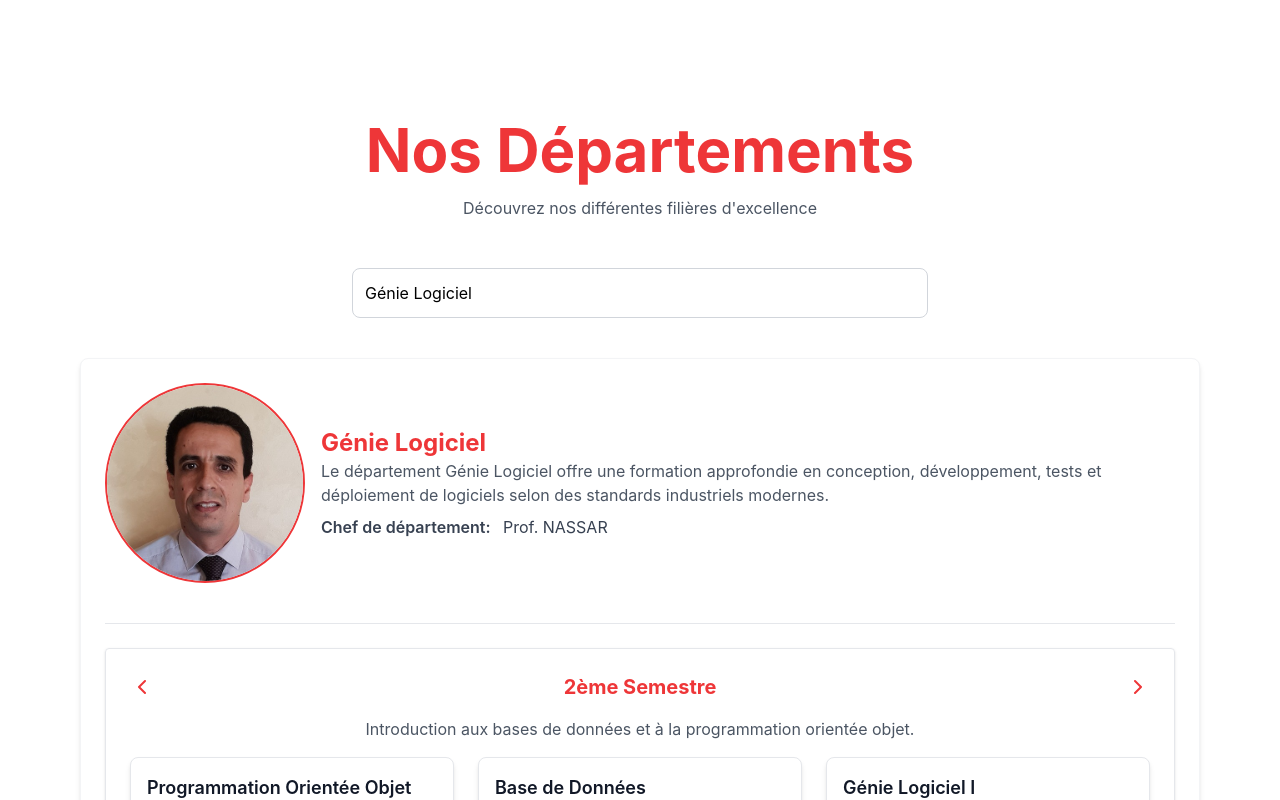
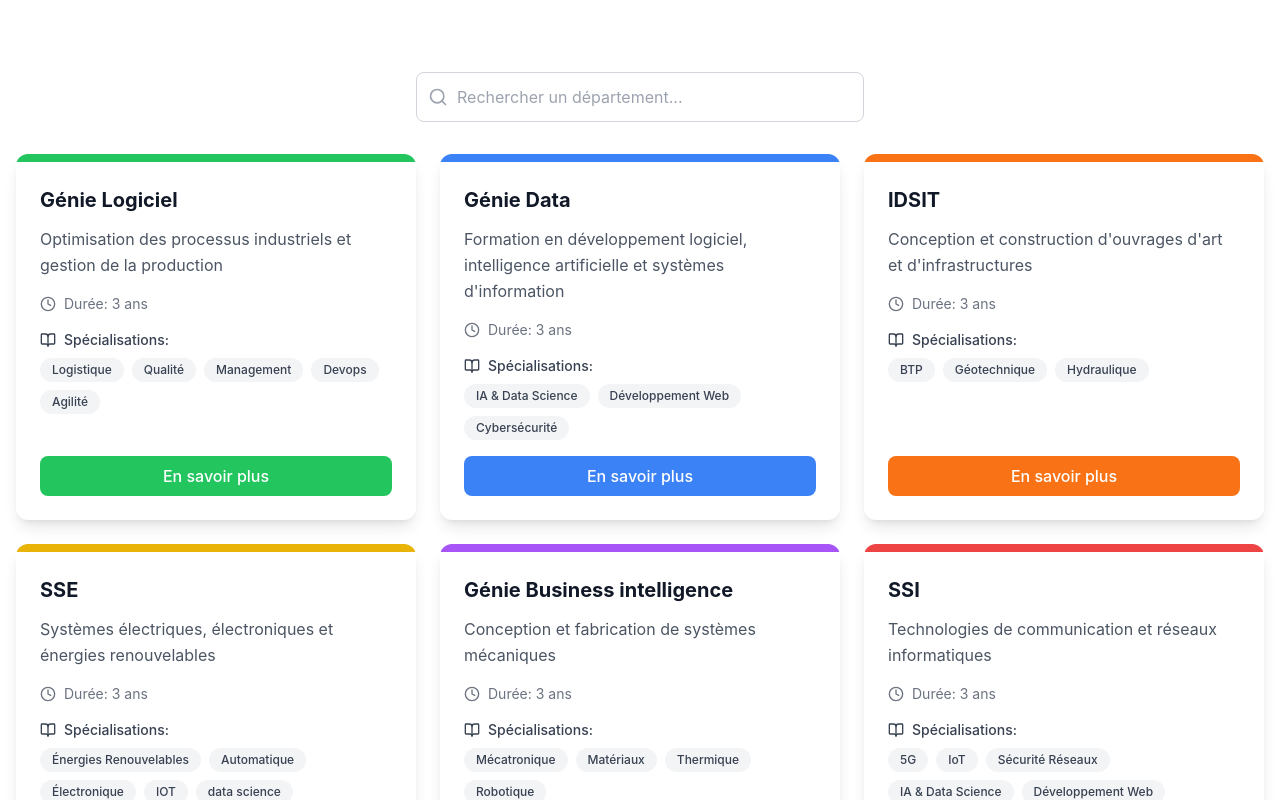
Before and after one commit to ABDERRAHMANE2303/department-management-ensias, a React (Vite) app in the folder Front-End/: page / in a window 1280 px wide. Shown: the part 840-1640 px from the top of the page. Built offline with nearby package versions, Linux system fonts and the light colour scheme.

Commit message:
changing the concept in the landing page with just some mock data for now

```diff
--- /dev/null
+++ b/Front-End/src/components/DepartmentCard.jsx
@@ -0,0 +1,54 @@
+import { Clock, Users, BookOpen } from 'lucide-react';
+// import { Link } from 'react-router-dom';
+
+const DepartmentCard = ({ department }) => {
+  return (
+    <div className="bg-white rounded-xl shadow-lg hover:shadow-xl transition-all duration-300 transform hover:-translate-y-1 overflow-hidden h-full flex flex-col">
+      {/* Header with color */}
+      <div className={`${department.color} h-2`}></div>
+
+      <div className="p-6 flex flex-col flex-grow">
+        {/* Department Name */}
+        <h3 className="text-xl font-bold text-gray-900 mb-3">
+          {department.name}
+        </h3>
+
+        {/* Description */}
+        <p className="text-gray-600 mb-4 leading-relaxed">
+          {department.description}
+        </p>
+
+        {/* Duration */}
+        <div className="flex items-center mb-4 text-sm text-gray-500">
+          <Clock className="h-4 w-4 mr-2" />
+          <span>Durée: {department.duration}</span>
+        </div>
+
+        {/* Specializations */}
+        <div className="mb-4 flex-grow">
+          <div className="flex items-center mb-2 text-sm text-gray-700">
+            <BookOpen className="h-4 w-4 mr-2" />
+            <span className="font-medium">Spécialisations:</span>
+          </div>
+          <div className="flex flex-wrap gap-2">
+            {department.specializations.map((spec, index) => (
+              <span
+                key={index}
+                className="px-3 py-1 bg-gray-100 text-gray-700 rounded-full text-xs font-medium"
+              >
+                {spec}
+              </span>
+            ))}
+          </div>
+        </div>
+
+        {/* Call to Action - This will always be at the bottom */}
+        <button className={`w-full ${department.color} text-white py-2 px-4 rounded-lg font-medium hover:opacity-90 transition-opacity duration-200 mt-auto`}>
+          En savoir plus
+        </button>
+      </div>
+    </div>
+  );
+};
+
+export default DepartmentCard;
--- a/Front-End/src/pages/LandingPage.jsx
+++ b/Front-End/src/pages/LandingPage.jsx
@@ -6,9 +6,77 @@ import ensias_logo_whitebg from '../assets/Ensias2.jpg'
 import ensias_logo_bg_removed from '../assets/Ensias2-removebg-preview.png'
 import um5 from '../assets/Mohammed_V_University_Logo.png'
 import ensias_image from '../assets/55.jpg'
+import DepartmentCard from '../components/DepartmentCard'
+import { Search } from 'lucide-react'
 function App() {
   const [activeSection, setActiveSection] = useState('')
+  const [searchTerm, setSearchTerm] = useState('');
 
+  const departments = [
+    {
+      id: 1,
+      name: "Génie Logiciel",
+      description: "Optimisation des processus industriels et gestion de la production",
+      specializations: ["Logistique", "Qualité", "Management",
+        "Devops", "Agilité"
+      ],
+      duration: "3 ans",
+      color: "bg-green-500"
+    },
+    {
+      id: 2,
+      name: "Génie Data",
+      description: "Formation en développement logiciel, intelligence artificielle et systèmes d'information",
+      specializations: ["IA & Data Science", "Développement Web", "Cybersécurité"],
+      duration: "3 ans",
+      color: "bg-blue-500"
+    },
+    {
+      id: 3,
+      name: "IDSIT",
+      description: "Conception et construction d'ouvrages d'art et d'infrastructures",
+      specializations: ["BTP", "Géotechnique", "Hydraulique"],
+      duration: "3 ans",
+      color: "bg-orange-500"
+    },
+    {
+      id: 4,
+      name: "SSE",
+      description: "Systèmes électriques, électroniques et énergies renouvelables",
+      specializations: ["Énergies Renouvelables", "Automatique", "Électronique", 'IOT', "data science"],
+      duration: "3 ans",
+      color: "bg-yellow-500"
+    },
+    {
+      id: 5,
+      name: "Génie Business intelligence",
+      description: "Conception et fabrication de systèmes mécaniques",
+      specializations: ["Mécatronique", "Matériaux", "Thermique", "Robotique"],
+      duration: "3 ans",
+      color: "bg-purple-500"
+    },
+    {
+      id: 6,
+      name: "SSI",
+      description: "Technologies de communication et réseaux informatiques",
+      specializations: ["5G", "IoT", "Sécurité Réseaux","IA & Data Science", "Développement Web", "Cybersécurité"],
+      duration: "3 ans",
+      color: "bg-red-500"
+    },
+        {
+      id: 7,
+      name: "2IA",
+      description: "Technologies de communication et réseaux informatiques",
+      specializations: ["5G", "IoT", "Sécurité Réseaux","IA & Data Science", "Développement Web", "Cybersécurité"],
+      duration: "3 ans",
+      color: "bg-blue-300"
+    }
+  ];
+
+  const filteredDepartments = departments.filter(dept =>
+    dept.name.toLowerCase().includes(searchTerm.toLowerCase()) ||
+    dept.description.toLowerCase().includes(searchTerm.toLowerCase())
+  );
   useEffect(() => {
     const handleScroll = () => {
       const sections = ['departments', 'about', 'contact']
@@ -134,7 +202,37 @@ function App() {
 
       {/* Departments Section */}
       <section id="departments" className="pt-20">
-        <Departments />
+
+      {/* Search Bar */}
+      <div className="max-w-7xl mx-auto px-4 py-8">
+          <div className="relative max-w-md mx-auto">
+            <Search className="absolute left-3 top-1/2 transform -translate-y-1/2 text-gray-400 h-5 w-5" />
+            <input
+              type="text"
+              placeholder="Rechercher un département..."
+              className="w-full pl-10 pr-4 py-3 border border-gray-300 rounded-lg focus:ring-2 focus:ring-blue-500 focus:border-transparent"
+              value={searchTerm}
+              onChange={(e) => setSearchTerm(e.target.value)}
+            />
+          </div>
+        </div>
+
+        {/* Departments Grid */}
+        <div className="max-w-7xl mx-auto px-4 pb-12">
+          <div className="grid grid-cols-1 md:grid-cols-2 lg:grid-cols-3 gap-6">
+            {filteredDepartments.map((department) => (
+              <DepartmentCard key={department.id} department={department} />
+            ))}
+          </div>
+
+          {filteredDepartments.length === 0 && (
+            <div className="text-center py-12">
+              <p className="text-gray-500 text-lg">
+                Aucun département trouvé pour "{searchTerm}"
+              </p>
+            </div>
+          )}
+        </div>
       </section>
 
       {/* À Propos Section */}
```
Also changed, not shown: Front-End/src/components/ui/SearchDepartment.jsx (added).
